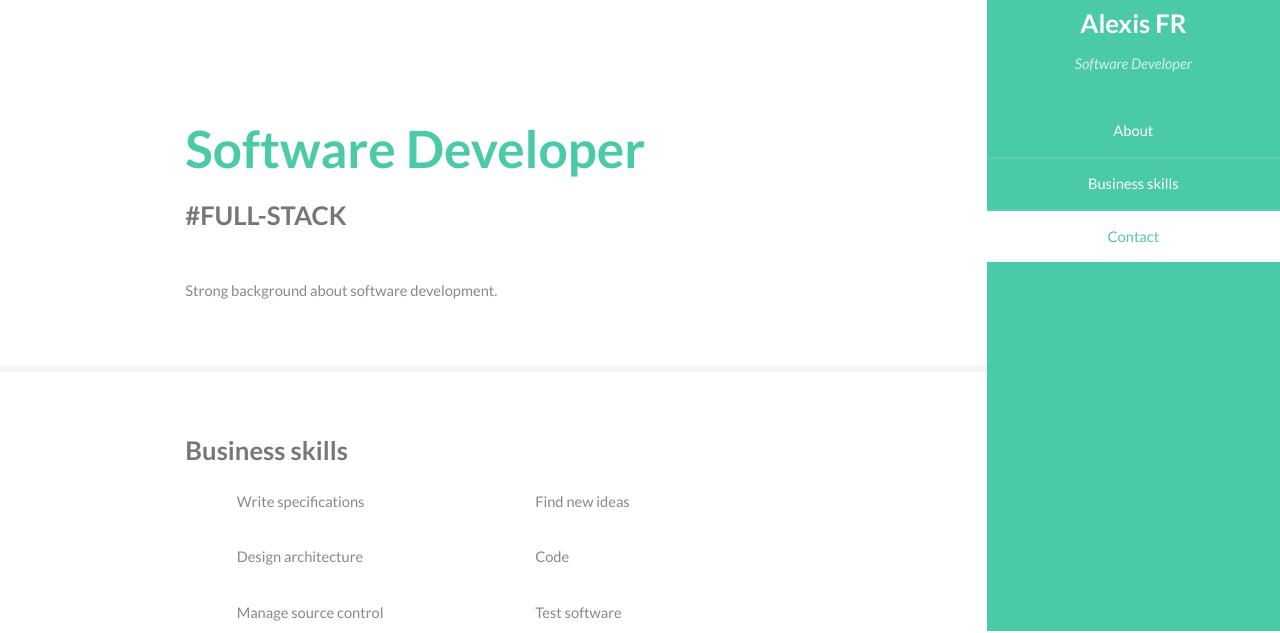
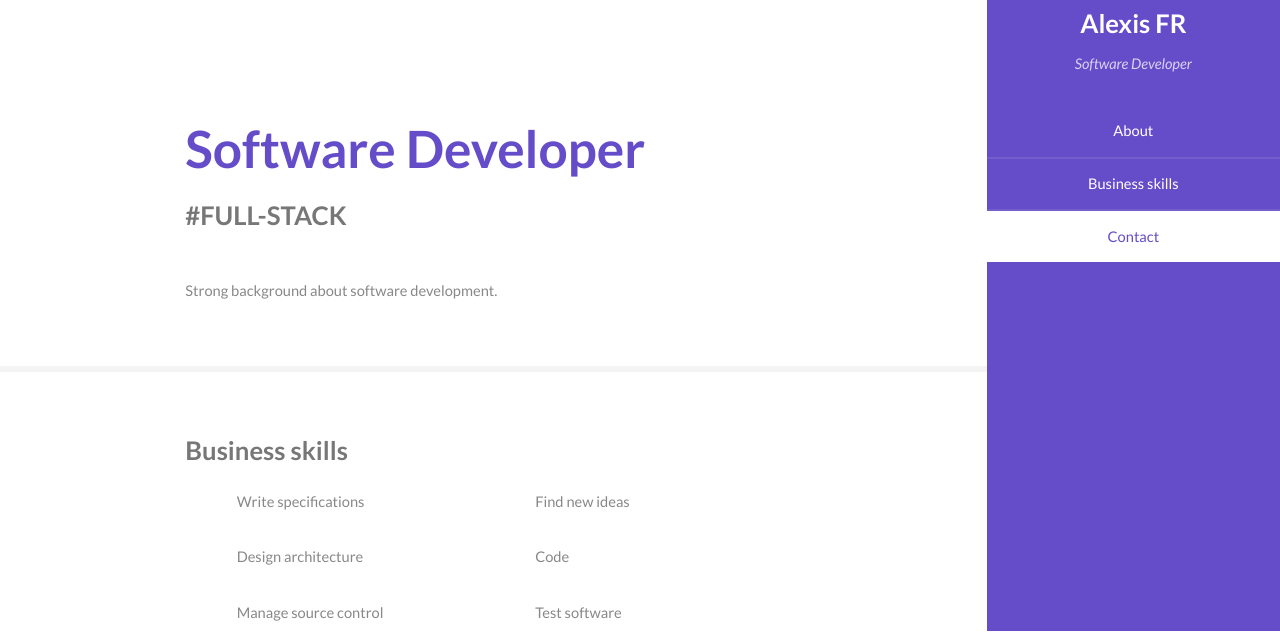
Before and after one commit to afrz/afrz.github.io, a website: page www/app/assets/index.html in a window 1280 px wide. Shown: the part 169-802 px from the top of the page. Drawn offline with nearby package versions, Linux system fonts and the light colour scheme; files that its build step writes are made by us from their sources; files whose address does not match are found by name.

Commit message:
User var for main alternative color

```diff
--- a/www/app/styles/libs/_vars.scss
+++ b/www/app/styles/libs/_vars.scss
@@ -26,6 +26,8 @@
 		weight-bold:		700
 	);
 
+	$mainColor: #654cc9;
+
 // Palette.
 	$palette: (
 		bg:					#fff,
@@ -40,10 +42,10 @@
 		border3-bg:			#eaeaea,
 
 		accent1: (
-			bg:				#4acaa8,
+			bg:				 $mainColor,
 			fg-bold:		#ffffff,
-			fg:				mix(#4acaa8, #ffffff, 25%),
-			fg-light:		mix(#4acaa8, #ffffff, 40%)
+			fg:				mix($mainColor, #ffffff, 25%),
+			fg-light:		mix($mainColor, #ffffff, 40%)
 		),
 
 		accent2: (
@@ -54,10 +56,10 @@
 		),
 
 		header: (
-			bg:				#4acaa8,
+			bg:				 $mainColor,
 			fg-bold:		#ffffff,
-			fg:				mix(#4acaa8, #ffffff, 25%),
-			fg-light:		mix(#4acaa8, #ffffff, 40%),
-			border:			mix(#4acaa8, #ffffff, 90%)
+			fg:				mix($mainColor, #ffffff, 25%),
+			fg-light:		mix($mainColor, #ffffff, 40%),
+			border:			mix($mainColor, #ffffff, 90%)
 		)
 	);
```
Also changed, not shown: app.css.
